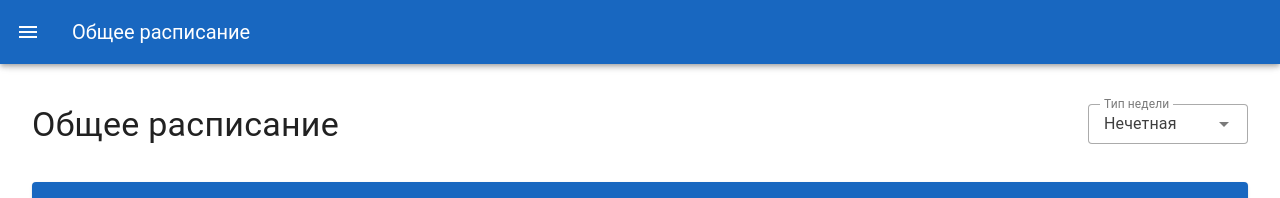
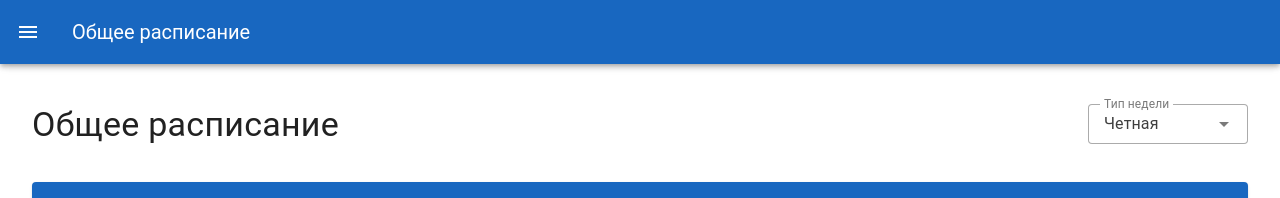
Before and after one commit to SanyaPilot/UniversitySchedDisplay, a Vue app: page /all in a window 1280 px wide. Shown: the top 198 px of the page. Built offline with nearby package versions, Linux system fonts and the light colour scheme.

Commit message:
views/All.vue: Fix weekType

```diff
--- a/src/views/All.vue
+++ b/src/views/All.vue
@@ -39,7 +39,7 @@
     data() {
       return {
         selectedDay: curDate.getDay() - 1,
-        weekType: isWeekEven(groupData.studyStartTS * 1000, curDate.getTime()) == 0,
+        weekType: isWeekEven(groupData.studyStartTS * 1000, curDate.getTime()),
         weekItems: [
           { name: "Нечетная", value: false },
           { name: "Четная", value: true }
```
